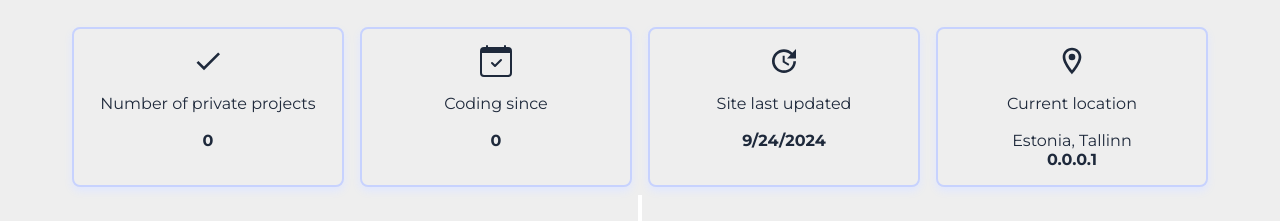
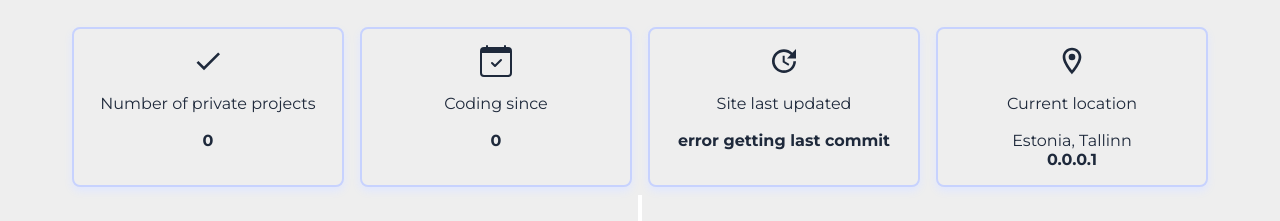
Before and after one commit to Seeru-crypto/aurora_front, a Next.js app: page / in a window 1280 px wide. Shown: the part 1927-2148 px from the top of the page. Built offline with nearby package versions, Linux system fonts and the light colour scheme.

Commit message:
feat: update last commit date

```diff
--- a/next.config.js
+++ b/next.config.js
@@ -1,7 +1,10 @@
+const getLastCommitDate = require('./src/getCommitInfo');
+
 module.exports = {
   reactStrictMode: true,
   swcMinify: true,
   env: {
+    LAST_COMMIT_DATE: getLastCommitDate(),
     REVALIDATE_VALUE: (7 * 86400).toString(),
   },
   compiler: {
--- /dev/null
+++ b/src/getCommitInfo.js
@@ -0,0 +1,19 @@
+const { execSync } = require('child_process');
+
+function getLastCommitDate() {
+  try {
+    // Get the last commit date using git log
+    const commitDate = execSync('git log -1 --format=%cd', { encoding: 'utf-8' });
+    return commitDate.trim();
+  } catch (error) {
+    console.error('Error fetching last commit date:', error);
+    return null;
+  }
+}
+
+// If this script is executed directly, log the last commit date
+if (require.main === module) {
+  console.log(getLastCommitDate());
+}
+
+module.exports = getLastCommitDate;
--- a/src/views/experience/SectionCounter.tsx
+++ b/src/views/experience/SectionCounter.tsx
@@ -4,10 +4,14 @@ import styled from 'styled-components';
 import NumberCounter from '../../components/util/NumberCounter';
 
 export default function SectionCounter(): JSX.Element {
-  const auroraLastUpdated = "2024-09-24T19:01:26.718Z";
-
   function formatIsoToLocal() {
-    return new Date(auroraLastUpdated).toLocaleDateString()
+    const lastcommit = process.env.LAST_COMMIT_DATE;
+    if (lastcommit) {
+      return new Date(lastcommit).toLocaleDateString()
+    }
+    else {
+      return "error getting last commit"
+    }
   }
 
   // TODO: Fix rerendering bug, where counter becomes wider and thinner when counters are running up
```
